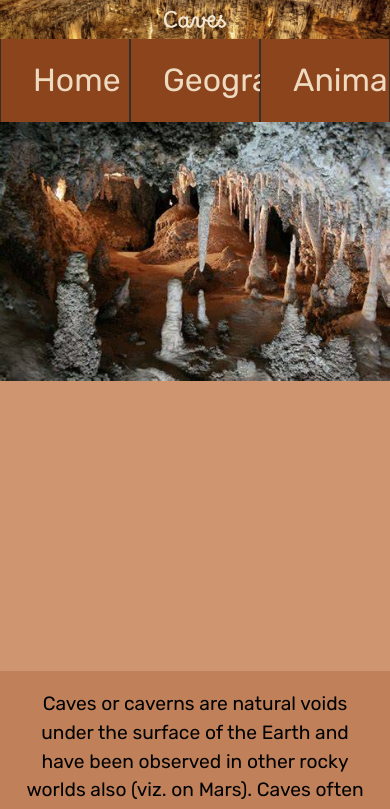
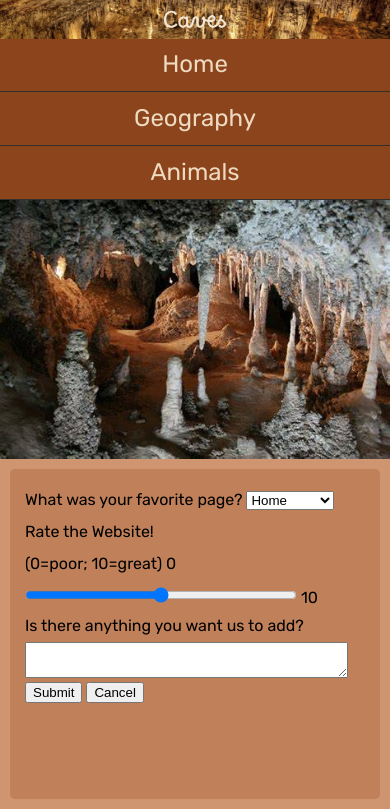
Before and after one commit to ldroyle1s/cave-animals-website, a plain HTML site: page index.html in a window 390 px wide. Shown: the top 809 px of the page. Drawn offline with Linux system fonts and the light colour scheme; a web font is replaced by a local one.

Commit message:
Fixed some parts of the website

```diff
--- a/css/flex.css
+++ b/css/flex.css
@@ -6,13 +6,13 @@
     }
 
     /* Nav Styles */
-    .horizontal li {
+    #horizontal li {
         float: none;
         width: 100%;
         border-bottom: 0.06em solid #352F2A;
     }
 
-    .horizontal a {
+    #horizontal a {
         font-size: 1.5em;
         padding: 0.7em;
         border-left: none;
@@ -51,8 +51,8 @@
         width: 100%;
         float: none;
         margin: 0;
-        display: block;
         position: static;
+        flex-direction: column;
     }
 
     #secTwo {
--- a/css/main.css
+++ b/css/main.css
@@ -152,7 +152,7 @@ form#caveSurvey {
    flex-flow: row wrap;
    font-family: Rubik;
 }
-/* sets forum background color & border styles */
+/* sets form background color & border styles */
 form#caveSurvey > fieldset {
     background-color: rgb(191, 128, 90);
     -webkit-flex: 1 1 300px;
--- a/index.html
+++ b/index.html
@@ -33,7 +33,7 @@
     <!-- form contents -->
             <form id="caveSurvey" action="#">
                 <fieldset id="caveForm">
-         <div class="formRow">
+         <div>
             <label for="page">What was your favorite page?</label>
             <select name="favPage" id="page">
                <option value="order1" selected>Home</option>
@@ -41,14 +41,14 @@
                <option value="order3">Animals</option>
             </select>
          </div>
-            <div class="formRow">
+            <div>
                <label for="rangeBox">Rate the Website!<br/>
                    (0=poor; 10=great)</label>
                    0
                    <input name="rateWebsite" id="rangeBox" type="range"
                    value="5" step="1" min="0" max="10"/>
                    10
-            </div>
+
          </div>
          <label for="addThings">Is there anything you want us to add?</label>
          <textarea name="addAnything" id="addThings"></textarea>
```
